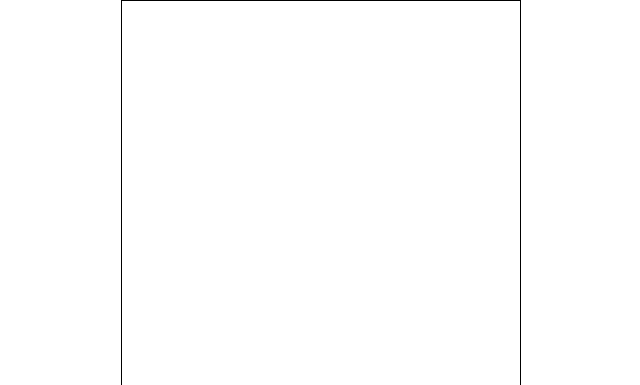
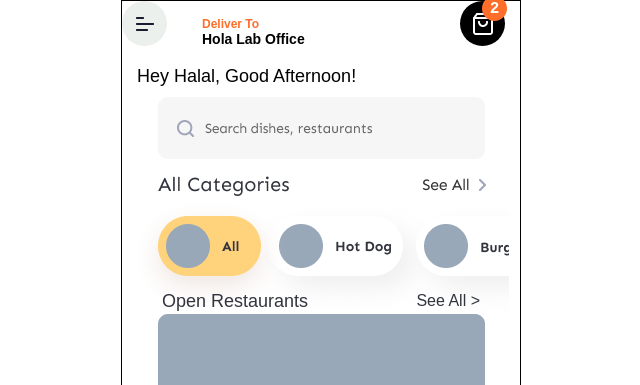
Before and after one commit to DulceT7/corto2lab, a plain HTML site: page login/login.html in a window 1280 px wide. Shown: the top 385 px of the page, without its empty margins (319-959 px from the left). Drawn offline with Linux system fonts and the light colour scheme; files that its build step writes are made by us from their sources.

Commit message:
Actualización

```diff
--- a/login/login.css
+++ b/login/login.css
@@ -1,10 +1,89 @@
-.cargador, .cargador a{
-    height: 100%;
+body{
+    width: 100%;
+    max-width: 40rem;
+   padding-left: 0;
+   margin-left: 0;
+}
+.header{
+    width: 100%;
+    height: 6rem;
+
+
+    display: grid;
+    grid-template-columns: 6rem 1fr 6rem;
+    grid-template-rows: 1fr 1fr;
+    column-gap: 2rem;
+}
+.btn-menu{
+    grid-row-start: 1;
+    grid-column-end: 2;
+    grid-row-start: 1;
+    grid-row-end: 3;
+
+    background-color: #ecf0ec;
+    width: 4.5rem;
+    height: 4.5rem;
+    border-radius: 100%;
+
+    display: flex;
+    justify-content: center;
+    align-items: center;
+}
+.txt-naranja{
+    color: #fc6e2a;
+    font-weight: 800;
+    font-size: 1.2rem;
+    font-family: Arial, Helvetica, sans-serif;
+
+    grid-column-start: 2;
+    grid-column-end: 3;
+    grid-row-start: 1;
+    grid-row-end: 2;
+
+    align-self: flex-end;
+}
+.txt-negro{
+    color: black;
+    font-weight: 800;
+    font-size: 1.4rem;
+
+    grid-column-start: 2;
+    grid-column-end: 3;
+    grid-row-start: 2;
+    grid-row-end: 3;
+    font-family: Arial, Helvetica, sans-serif;
+}
+.btb-car{
+
+    grid-column-start: 3;
+    grid-column-end: 4;
+    grid-row-start: 1;
+    grid-row-end: 3;
+
+    background-color: black;
+    width: 4.5rem;
+    height: 4.5rem;
+    border-radius: 100%;
+    position: relative;
+
+    display: flex;
+    justify-content: center;
+    align-items: center;
+}
+.cantidad-car{
+    width: 2.5rem;
+    height: 2.5rem;
+    background-color: #fc6e2a;
+    border-radius: 100%;
+    color: white;
+    font-weight: 800;
+    font-size: 1.6rem;
+
     display: flex;
     align-items: center;
     justify-content: center;
+
+    position: absolute;
+    right: -2px;
+    top: -5px;
 }
-
-.cargador img{
-    width: 30%;
-}
--- a/login/login.html
+++ b/login/login.html
@@ -3,18 +3,48 @@
 <head>
     <meta charset="UTF-8">
     <meta name="viewport" content="width=device-width, initial-scale=1.0">
-    <title>Login</title>
+    <title>Prueba Corta 2 Laboratorio</title>
 
+    <link rel="stylesheet" href="header/header.css">
     <link rel="stylesheet" href="login.css">
+    <link rel="stylesheet" href="login2.css">
     <link rel="stylesheet" href="../config.css">
 </head>
 <body>
 
-    <section class="cargador">
-        <a href="banner1.html">
-            <img src="Logo.png" alt="">
-        </a>
-    </section>
+    <header class="header">
+        <div class="btn-menu">
+            <img src="Menu (1).png" alt="">
+        </div>
+        <span class="txt-naranja">Deliver To</span>
+        <span class="txt-negro">Hola Lab Office</span>
+        <div class="btb-car">
+            <img src="shopping-bag.png" alt="">
+            <div class="cantidad-car">2</div>
+        </div>
+
+    </header>
+
+        <span class="t2">Hey Halal, Good Afternoon!</span>
+
+       <div>
+        <img class="img2" src="Search.png" alt="">
+       </div>
+
+       <div>
+        <img class="img3" src="All Categories.png" alt="">
+       </div>
+        <span class="izquierda">Open Restaurants</span>
+        <span class="derecha">See All ></span>
+
+        <div>
+            <img class="img4" src="Resturant 1.png" alt="">
+        </div>
+        <div>
+            <img class="img5" src="Resturant 2.png" alt="">
+        </div>
+
+
 
 </body>
 </html>
--- /dev/null
+++ b/login/login2.css
@@ -0,0 +1,48 @@
+.t2 {
+    margin-top: 5px;
+    display: block;
+    margin-left: 0;
+    padding-left: 15px;
+    text-align: left;
+    width: 100%;
+    font-size: large;
+    font-family: Arial, Helvetica, sans-serif;
+
+}
+.img2 {
+    margin-top: 10px;
+}
+.img3 {
+    margin-top: 10px;
+}
+.izquierda {
+    color: #32343E;
+    margin-top: -30px;
+    display: block;
+    margin-left: 0;
+    padding-left: 40px;
+    text-align: left;
+    width: 100%;
+    font-size: large;
+    font-family: Arial, Helvetica, sans-serif;
+
+}
+
+.derecha {
+    color: #32343E;
+    margin-top: -20px;
+    display: block;
+    margin-right: 0;
+    padding-right: 40px;
+    text-align: right;
+    width: 100%;
+    font-size: medium;
+    font-family: Arial, Helvetica, sans-serif;
+
+}
+.img4 {
+    margin-top: 4px;
+}
+.img5 {
+    margin-top: 5px;
+}
```
Also changed, not shown: index.css (+8 -3 lines), index.html (+6 -13 lines), login/banner1.html (+1 -1 lines), login/banner2.html (+1 -1 lines), login/banner3.html (+2 -2 lines), login/banner4.html (+3 -3 lines), Logo.png (renamed from login/Logo.png), login/All Categories.png (added), login/Menu (1).png (added), login/Resturant 1.png (added), login/Resturant 2.png (added), login/Search.png (added), login/fuego.jpeg (added), login/shopping-bag.png (added).
